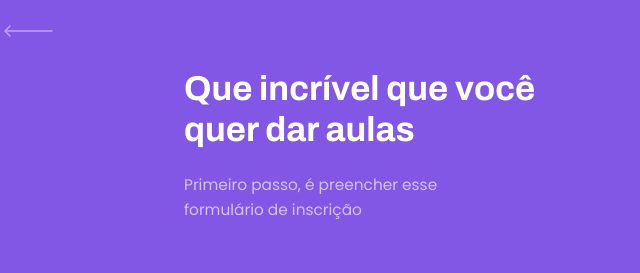
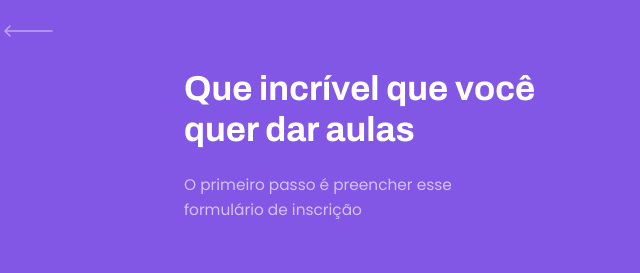
Before and after one commit to WeltonThomasFerreira/next-level-week-2, a plain HTML site: page give-classes.html in a window 1280 px wide. Shown: the top 273 px of the page, 86-726 px from the left. Drawn offline with Linux system fonts and the light colour scheme.

Commit message:
adjust text

```diff
--- a/give-classes.html
+++ b/give-classes.html
@@ -27,7 +27,7 @@
             </div>
             <div class="header-content">
                 <strong>Que incrível que você quer dar aulas</strong>
-                <p>Primeiro passo, é preencher esse formulário de inscrição</p>
+                <p> O primeiro passo é preencher esse formulário de inscrição</p>
             </div>
         </header>
 
```
